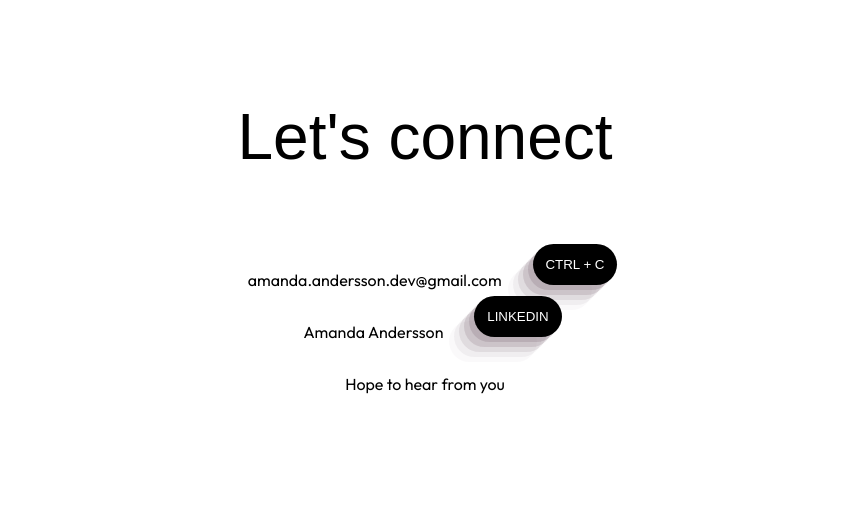
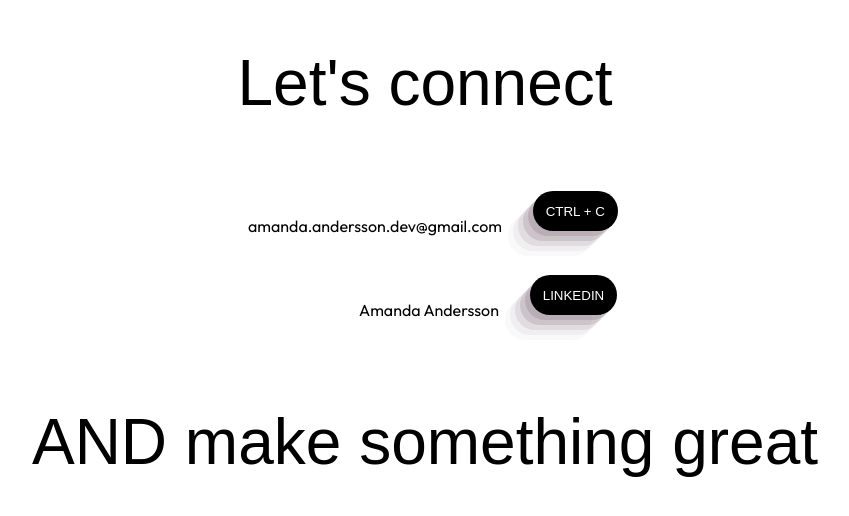
Before and after one commit to Amandaanderssn/Portfolio, a React (Vite) app: page / in a window 1280 px wide. Shown: the part 3917-4433 px from the top of the page, without its empty margins (215-1064 px from the left). Built offline with nearby package versions, Linux system fonts and the light colour scheme; a web font is replaced by a local one.

Commit message:
Updated contact section

```diff
--- a/src/animations.css
+++ b/src/animations.css
@@ -59,3 +59,16 @@
     }
 
 }
+
+@keyframes scaleUp {
+    0% {
+        transform: scale(0);
+    }
+
+    100% {
+        opacity: 1;
+        transform: scale(1);
+    }
+
+
+}
--- a/src/components/CopyMail/CopyMail.css
+++ b/src/components/CopyMail/CopyMail.css
@@ -6,8 +6,10 @@
 }
 
 .mail.visible {
-    animation: fadeInUp 0.5s ease forwards;
-    animation-delay: 0.8s;
+    /* animation: fadeInUp 0.5s ease forwards;
+    animation-delay: 0.8s; */
+    animation: scaleUp 1s ease forwards;
+    animation-delay: 1.5s;
 }
 
 .copiedBubble {
--- a/src/components/Sections/ContactSection/ContactSection.css
+++ b/src/components/Sections/ContactSection/ContactSection.css
@@ -18,16 +18,31 @@
 }
 
 .connect-title.visible {
-    animation: slideIn 1.2s ease forwards;
+    animation: slideInLeftUp 1.2s ease forwards, moveUpAfterDelay 1.2s ease 1.5s forwards;
 }
 
-@keyframes slideIn {
+@keyframes slideInLeftUp {
     0% {
         transform: translate(100%, 5rem);
         opacity: 0;
     }
 
-    70% {
+    100% {
+        opacity: 1;
+        transform: translate(0, 5rem);
+    }
+
+    /* 100% {
+        transform: translateY(-10vh);
+        font-size: 4rem;
+        opacity: 1;
+    } */
+}
+
+@keyframes moveUpAfterDelay {
+
+    0% {
+        opacity: 1;
         transform: translate(0, 5rem);
     }
 
@@ -36,6 +51,59 @@
         font-size: 4rem;
         opacity: 1;
     }
+
+}
+
+.connect-title-2 {
+    opacity: 0;
+    display: inline-block;
+    font-size: 2rem;
+    margin-bottom: 0;
+
+    transform: translate(100%, -15rem);
+}
+
+.connect-title-2.visible {
+    animation: slideInLeftDown 1.2s ease forwards, MoveDownAfterDelay 1.2s ease 1.5s forwards;
+}
+
+@keyframes slideInLeftDown {
+    0% {
+        transform: translate(-100%, -5rem);
+        opacity: 0;
+    }
+
+    100% {
+        opacity: 1;
+        transform: translate(0, -5rem);
+    }
+
+    /* 100% {
+        transform: translateY(2vh);
+        font-size: 4rem;
+        opacity: 1;
+    } */
+}
+
+@keyframes MoveDownAfterDelay {
+    0% {
+        opacity: 1;
+        transform: translate(0, -5rem);
+    }
+
+    100% {
+        opacity: 1;
+        transform: translateY(2vh);
+        font-size: 4rem;
+    }
+}
+
+.connect-container {
+    display: flex;
+    flex-direction: column;
+    align-items: flex-end;
+    gap: 2rem;
+
 }
 
 .thanksMsg {
--- a/src/components/Sections/ContactSection/ContactSection.jsx
+++ b/src/components/Sections/ContactSection/ContactSection.jsx
@@ -10,9 +10,12 @@ const ContactSection = () => {
     return (
         <div className="contact-section" ref={ref}>
             <h2 className={`connect-title ${isVisible ? 'visible' : ''} `}> Let's connect</h2>
-            <CopyMail />
-            <VisitLinkedIn />
-            <p className={`thanksMsg ${isVisible ? 'visible' : ''} `}>Hope to hear from you</p>
+            <div className="connect-container">
+                <CopyMail />
+                <VisitLinkedIn />
+            </div>
+            {/* <p className={`thanksMsg ${isVisible ? 'visible' : ''} `}>Hope to hear from you</p> */}
+            <h2 className={`connect-title-2 ${isVisible ? 'visible' : ''}`}>AND make something great</h2>
         </div>
     )
 }
--- a/src/components/VisitLinkedIn/VisitLinkedIn.css
+++ b/src/components/VisitLinkedIn/VisitLinkedIn.css
@@ -6,6 +6,7 @@
 }
 
 .linkedIn.visible {
-    animation: fadeInUp 0.5s ease forwards;
-    animation-delay: 1.2s;
+    /* animation: fadeInUp 0.5s ease forwards; */
+    animation: scaleUp 1s ease forwards;
+    animation-delay: 1.5s;
 }
```
Also changed, not shown: public/Images/MineSweeper.png.
